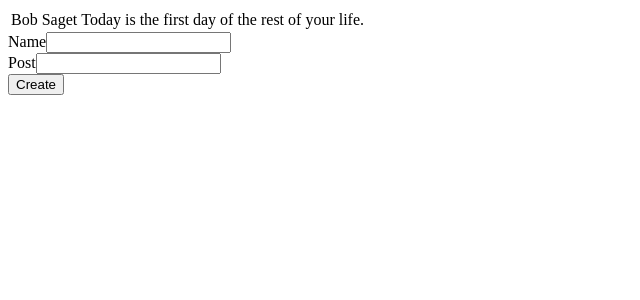
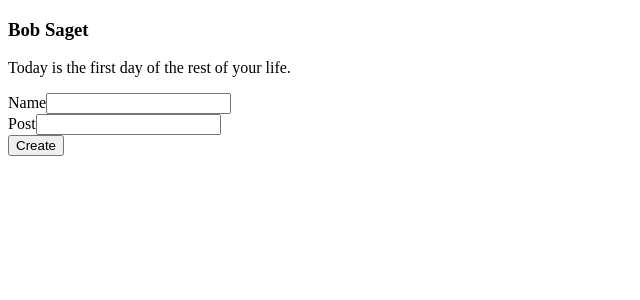
Before and after one commit to KParry13/Social-Feed-Project, a React (Create React App) app: page / in a window 1280 px wide. Shown: the top 300 px of the page, without its empty margins (0-640 px from the left). Built offline with nearby package versions, Linux system fonts and the light colour scheme.

Commit message:
Modified PostList component of project so name appears above post

```diff
--- a/src/Components/PostList/PostList.jsx
+++ b/src/Components/PostList/PostList.jsx
@@ -5,18 +5,18 @@
 const PostList = (props) => {
 
     return (
-        <table className="table">
-            <tbody>
-                {props.parentEntries.map((entry, index) => {
-                    return (
-                        <tr key={index}>
-                            <td>{entry.name}</td>
-                            <td>{entry.post}</td>
-                        </tr>
-                    )
-                })}
-            </tbody>
-        </table>
+
+        <div>
+            {props.parentEntries.map((entry, index) => {
+                return (
+                    <div key={index}>
+                        <h3>{entry.name}</h3>
+                        <p>{entry.post}</p>
+                    </div>
+                )
+            })}
+        </div>
+
      );
 }
 
```
